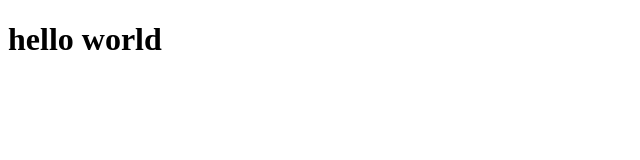
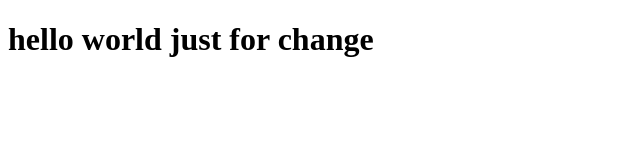
Before and after one commit to Tejaschaudhari1761/githtmlproject, a plain HTML site: page index.html in a window 1280 px wide. Shown: the whole page, without its empty margins (0-640 px from the left). Drawn offline with Linux system fonts and the light colour scheme.

Commit message:
Update index.html

```diff
--- a/index.html
+++ b/index.html
@@ -7,6 +7,6 @@
     <title>Document</title>
 </head>
 <body>
-    <h1>hello world</h1>
+    <h1>hello world just for change</h1>
 </body>
 </html>
```
